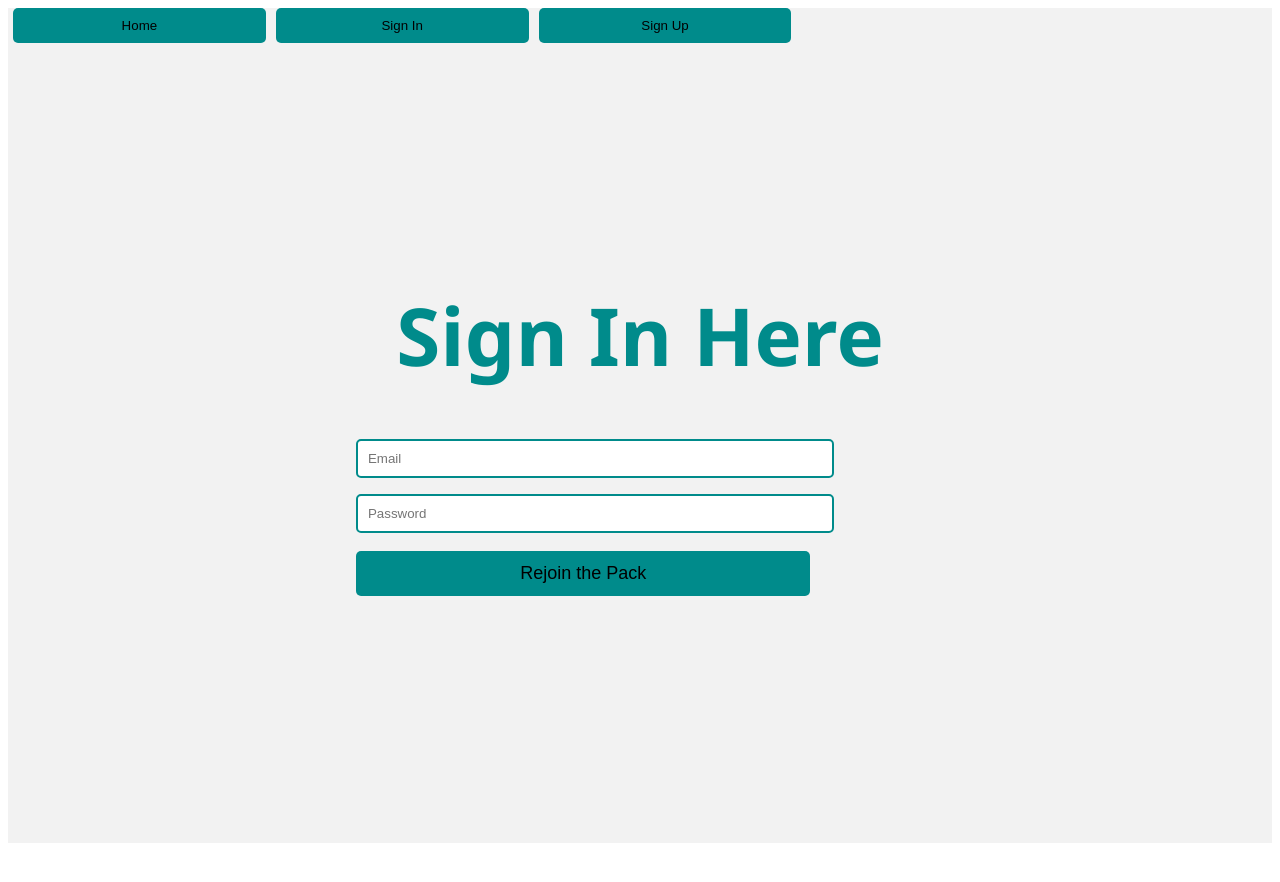
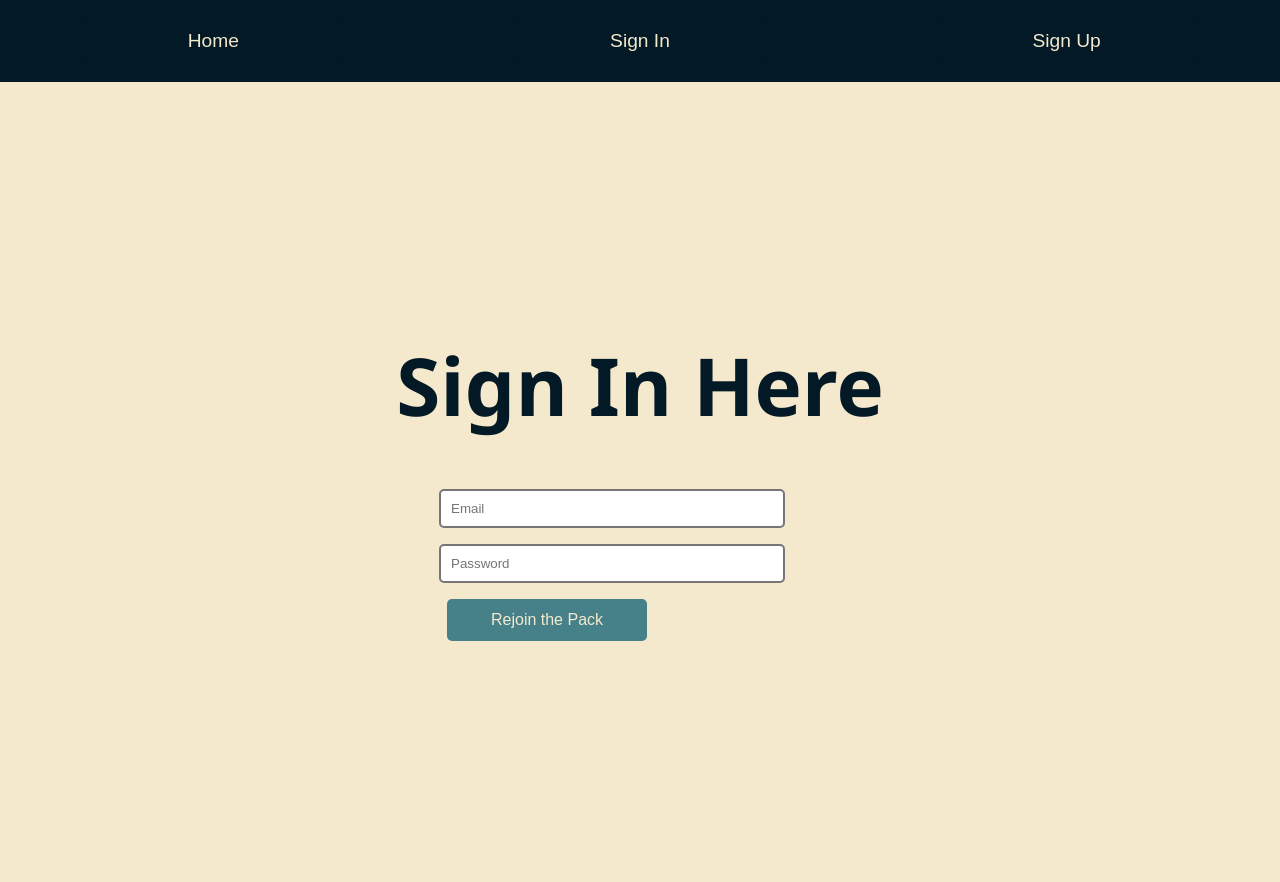
Before and after one commit to stephanie-115/nutripup, a React app: page /sign-in in a window 1280 px wide. Before the commit the page ends 851 px from the top, so only its background shows below. Built offline with nearby package versions, Linux system fonts and the light colour scheme; no server answers.

Commit message:
Changed styling of the app

```diff
--- a/src/App.jsx
+++ b/src/App.jsx
@@ -18,6 +18,7 @@ export default function App() {
     <Router>
       <AuthProvider>
         <NavBar />
+        <div className="main-content">
         <Routes>
           <Route path="/" element={<Home />} />
           <Route path="/profile" element={<UserProfile />} />
@@ -29,6 +30,7 @@ export default function App() {
           <Route path="/sign-up" element={<SignUp />} />
           <Route path="/sign-in" element={<SignIn />} />
         </Routes>
+        </div>
       </AuthProvider>
     </Router>
     </div>
--- a/src/components/FAQ.jsx
+++ b/src/components/FAQ.jsx
@@ -7,11 +7,12 @@ import MuiAccordionDetails from "@mui/material/AccordionDetails";
 import Typography from "@mui/material/Typography";
 
 const CustomQuestion = styled(Typography)({
-  color: "darkcyan",
+  color: "#468189",
   fontFamily: 'Segoe UI, Tahoma, Geneva, Verdana',
 });
 
 const CustomAnswer = styled(Typography)({
+  color: '#f4e9cd',
   fontFamily: 'Arial',
 });
 
@@ -33,10 +34,7 @@ const AccordionSummary = styled((props) => (
     {...props}
   />
 ))(({ theme }) => ({
-  backgroundColor:
-    theme.palette.mode === "dark"
-      ? "rgba(255, 255, 255, .05)"
-      : "rgba(0, 0, 0, .03)",
+  backgroundColor: 'var(--color-light)',
   flexDirection: "row-reverse",
   "& .MuiAccordionSummary-expandIconWrapper.Mui-expanded": {
     transform: "rotate(90deg)",
@@ -47,12 +45,13 @@ const AccordionSummary = styled((props) => (
 }));
 
 const AccordionDetails = styled(MuiAccordionDetails)(({ theme }) => ({
+  backgroundColor: 'var(--color-secondary)',
   padding: theme.spacing(2),
   borderTop: "1px solid rgba(0, 0, 0, .125)",
 }));
 
 export default function CustomizedAccordions() {
-  const [expanded, setExpanded] = React.useState("panel1");
+  const [expanded, setExpanded] = React.useState(false);
 
   const handleChange = (panel) => (event, newExpanded) => {
     setExpanded(newExpanded ? panel : false);
--- a/src/components/IntroDogCard.jsx
+++ b/src/components/IntroDogCard.jsx
@@ -6,8 +6,10 @@ export default function IntroDogCard({ dog, onDelete }) {
     <div className="intro-dog-card">
       <h3>{dog.dog_name}</h3>
       <p>{dog.dog_breed}</p>
+      <div className="intro-button-container">
       <Link to={`/dog/view-profile/${dog.id}`} className="view-profile-button">View Full Profile</Link>
       <button onClick={() => onDelete(dog.id)} className="delete-button">Delete</button>
+      </div>
     </div>
   );
 }
--- a/src/index.css
+++ b/src/index.css
@@ -1,5 +1,17 @@
+:root {
+  --color-dark: #031926;
+  --color-primary: #468189;
+  --color-secondary: #77aca2;
+  --color-tertiary: #9dbebb;
+  --color-light: #f4e9cd;
+}
+
 .App {
-  background-color: #f0f0f0dc;
+  min-height: 100vh;
+}
+.main-content {
+  padding-left: 2rem;
+  padding-right: 2rem;
 }
 
 .container {
@@ -9,12 +21,23 @@
   justify-content: center;
   height: 100vh;
 }
+body {
+  background-color: var(--color-light);
+  color: var(--color-dark);
+  font-family: "Arial", sans-serif;
+  margin: 0;
+}
+
 h1 {
+  display: flex;
+  align-items: center;
+  justify-content: center;
   font-size: 80px;
-  color: darkcyan;
   margin: 0;
   padding-bottom: 50px;
+  padding-top: 15px;
   font-family: "Segoe UI", Tahoma, Geneva, Verdana, sans-serif;
+  color: var(--color-dark);
 }
 h2 {
   display: flex;
@@ -22,7 +45,7 @@ h2 {
   justify-content: center;
   font-family: "Segoe UI", Tahoma, Geneva, Verdana, sans-serif;
   font-weight: bolder;
-  color: rgb(224, 176, 239);
+
 }
 
 h3 {
@@ -31,8 +54,9 @@ h3 {
   justify-content: center;
   font-family: "Segoe UI", Tahoma, Geneva, Verdana, sans-serif;
   font-weight: bolder;
-  color: darkcyan;
+  color: var(--color-dark);
 }
+
 p {
   display: flex;
   align-items: center;
@@ -44,7 +68,6 @@ p {
 }
 
 .input {
-  border-color: darkcyan;
   border-style: solid;
   width: 80%;
   margin: 8px 0;
@@ -55,8 +78,8 @@ p {
 .signup-button {
   padding: 12px 20px;
   font-size: 18px;
-  background-color: darkcyan;
-  color: black;
+  background-color: var(--color-secondary);
+  color: var(--color-dark);
   border: none;
   border-radius: 5px;
   margin: 10px 0;
@@ -64,24 +87,33 @@ p {
   transition: background-color 0.3s, transform 0.3s;
   width: 80%;
 }
+.nav-bar{
+  display: flex;
+  justify-content: space-around;
+  align-items: center;
+  width: 100%;
+  background-color: var(--color-dark);
+}
 .navbar-button {
-  padding: 10px;
-  background-color: darkcyan;
+  background-color: var(--color-dark);
+  color: var(--color-light);
   border: none;
-  margin: 0 5px;
+  padding: 10px 20px;
+  margin: 0 10px;
   transition: background-color 0.3s, transform 0.3s;
+  margin-top: 20px;
+  margin-bottom: 20px;
   padding-left: 20px;
   padding-right: 20px;
   width: 20%;
   border-radius: 5px;
+  font-size: larger;
 }
+
 .navbar-button:hover {
-  background-color: rgb(224, 176, 239);
   transform: scale(1.05);
-}
-.signup-button:hover {
-  background-color: rgb(224, 176, 239);
-  transform: scale(1.05);
+  background-color: var(--color-primary);
+  color: var(--color-light);
 }
 
 .input:first-child {
@@ -97,12 +129,21 @@ p {
   align-items: center;
   justify-content: center;
   height: 100vh;
+  padding-left: 10rem;
+  padding-right: 10rem;
 }
 
 .form-field {
   width: 100%;
+  max-width: 500px;
   margin-bottom: 40px; /* Spacing between fields */
   text-align: center;
+  font-size: larger;
+  font-weight: 700;
+}
+.form-style .navbar-button {
+  margin-top: 20px;
+  width: auto;
 }
 
 .modal-backdrop {
@@ -116,10 +157,11 @@ p {
   justify-content: center;
   align-items: center;
   z-index: 1000;
+  background-color: var(--color-secondary);
 }
 
 .modal {
-  background: white;
+  background: var(--color-light);
   padding: 20px;
   border-radius: 5px;
   box-shadow: 0 2px 10px rgba(0, 0, 0, 0.3);
@@ -133,25 +175,44 @@ p {
 }
 
 .dog-card {
-  background-color: white;
-  border: 1px solid darkcyan;
+  background-color: var(--color-tertiary);
+  border: 1px solid var(--color-dark);
   padding: 20px;
-  margin: 10px;
+  margin: 10px 0;
   border-radius: 10px;
   box-shadow: 0 2px 10px rgba(0, 0, 0, 0.3);
-  text-align: center;
   width: calc(100% - 40px);
   box-sizing: border-box;
   display: flex;
   flex-direction: column;
-  align-items: stretch;
+  align-items: center;
 }
+.dog-card p {
+  justify-content: flex-start;
+  gap: 0.5rem;
+}
+
 .dog-card button, .intro-dog-card button {
   display: inline-block;
   margin: 10px 5px;
   max-width: 200px;
   margin: 10px auto;
   display: block;
+}
+.intro-button-container {
+  display: flex;
+  justify-content: center;
+  align-items: center;
+}
+.intro-dog-card button, .intro-dog-card a.view-profile-button {
+  display: inline-block; /* Align side by side */
+  margin: 10px 5px;
+  width: calc(50% - 20px); /* Adjust the width as needed */
+}
+
+.view-profile-button, .delete-button {
+  flex: 1;
+  margin: 3px;
 }
 
 .parent-container {
@@ -161,9 +222,21 @@ p {
   height: 100vh;
 }
 
+.dog-button-container {
+  display: flex;
+  justify-content: space-between;
+  width: 100%;
+  padding: 10px 0;
+  margin-top: 1rem;
+}
+
+.view-profile-button {
+    text-decoration: none;
+}
+
 .edit-button,
-.delete-button, .view-profile-button {
-  padding: 8px 16px;
+.delete-button, .view-profile-button, .view-recipes-button, .signup-button {
+  padding: 12px 20px;
   font-size: 16px;
   border: none;
   border-radius: 5px;
@@ -172,24 +245,16 @@ p {
   display: block;
   cursor: pointer;
   transition: background-color 0.3s, transform 0.3s;
+  background-color: var(--color-primary);
+  color: var(--color-light);
+  margin: 0.5rem;
+  min-width: 150px;
+  flex: 1;
 }
 
-.edit-button {
-  background-color: rgb(224, 176, 239);
-}
-
-.delete-button {
-  background-color: darkcyan;
-  color: white;
-}
-
-.edit-button:hover {
-  background-color: darkcyan;
-  transform: scale(1.05);
-}
-
-.delete-button:hover {
-  background-color: red;
+.edit-button:hover, .view-recipes-button:hover, .delete-button:hover, .view-profile-button:hover, .signup-button:hover {
+  background-color: var(--color-dark);
+  color: var(--color-light);
   transform: scale(1.05);
 }
 
@@ -197,7 +262,6 @@ p {
   position: absolute;
   top: 10px;
   right: 10px;
-  background-color: darkcyan;
   color: white;
   border: none;
   border-radius: 5px;
@@ -220,40 +284,26 @@ p {
 }
 
 .modal .button-primary {
-  background-color: darkcyan;
-  color: white;
+  background-color: var(--color-primary);
+  color: var(--color-light);
 }
 
 .modal .button-secondary {
-  /* For secondary actions like cancel */
-  background-color: rgb(224, 176, 239);
-  color: black;
+  background-color: var(--color-secondary);
+  color: var(--color-dark);
 }
 
 .modal .button-primary:hover {
-  background-color: darkcyan;
   transform: scale(1.05);
 }
 
 .modal .button-secondary:hover {
-  background-color: darkcyan;
   color: white;
-}
-.view-profile-button {
-  background-color: darkcyan;
-  color: white;
-  text-align: center;
-  text-decoration: none;
-  border-radius: 5px;
-  cursor: pointer;
-}
-.view-profile-button:hover {
-  background-color: rgb(224, 176, 239);
 }
 
 .intro-dog-card {
-  background-color: white;
-  border: 1px solid darkcyan;
+  background-color: var(--color-tertiary);
+  border: 1px solid var(--color-dark);
   padding: 20px;
   margin: 10px;
   border-radius: 10px;
@@ -274,14 +324,16 @@ p {
 /* Styling for the dog name and breed text */
 .intro-dog-card h3,
 .intro-dog-card p {
-  color: darkcyan;
   margin: 5px 0; /* Adjust as needed */
+}
+.intro-dog-card p {
+  color: var(--color-light);
+  font-weight: bold;
 }
 .dog-card p, .intro-dog-card p {
   align-items: center;
   justify-content: center;
   font-family: "Arial", sans-serif;
-  color: black;
   padding-left: 0;
   padding-right: 0;
   margin: 10px 0;
@@ -294,6 +346,8 @@ p {
   justify-content: space-around;
   align-items: flex-start;
   padding: 20px;
+  padding-left: 10rem;
+  padding-right: 10rem;
 }
 
 .puppy-container {
@@ -333,17 +387,20 @@ p {
 
 .button-container {
   text-align: center;
-  margin-top: 30px;
+  margin-top: 20px;
 }
 
 .dog-label {
-  font-weight: normal;
-  color: black;
+  font-weight: bold;
+  color: var(--color-dark);
+  margin-right: 16px;
+  display: inline-block;
 }
 
 .dog-value {
-  font-weight: bolder;
-  color: rgb(224, 176, 239);
+  font-weight: bold;
+  color: var(--color-light);
+  display: inline-block;
 }
 
 .nutrition {
--- a/src/pages/ViewDogProfile.jsx
+++ b/src/pages/ViewDogProfile.jsx
@@ -66,44 +66,44 @@ export default function ViewDogProfile() {
   return (
     <div className="parent-container">
       <div className="dog-card">
-        <h3>{dog.dog_name}</h3>
+        <h2>{dog.dog_name}</h2>
         <p>
-          <span className="dog-label">Breed:</span>{" "}
+          <span className="dog-label">Breed: </span>{" "}
           <span className="dog-value">{dog.dog_breed}</span>
         </p>
         <p>
-          <span className="dog-label">Ideal Weight:</span>{" "}
+          <span className="dog-label">Ideal Weight: </span>{" "}
           <span className="dog-value">{dog.ideal_weight}</span>
         </p>
         <p>
-          <span className="dog-label">Activity Level:</span>{" "}
+          <span className="dog-label">Activity Level: </span>{" "}
           <span className="dog-value">{dog.activity_level}</span>
         </p>
         <p>
-          <span className="dog-label">Fixed:</span>{" "}
+          <span className="dog-label">Fixed: </span>{" "}
           <span className="dog-value">{dog.neutered ? "Yes" : "No"}</span>
         </p>
         <p>
-          <span className="dog-label">Allergies:</span>{" "}
+          <span className="dog-label">Allergies: </span>{" "}
           <span className="dog-value">{dog.allergies}</span>
         </p>
         <p>
-          <span className="dog-label">Total Daily Recommended Calories:</span>{" "}
+          <span className="dog-label">Total Daily Recommended Calories: </span>{" "}
           <span className="dog-value">{dog.total_calories}</span>
         </p>
         <p>
-          <span className="dog-label">Total Daily Protein:</span>{" "}
+          <span className="dog-label">Total Daily Protein: </span>{" "}
           <span className="dog-value">{dog.protein}</span>
         </p>
         <p>
-          <span className="dog-label">Total Daily Fat:</span>{" "}
+          <span className="dog-label">Total Daily Fat: </span>{" "}
           <span className="dog-value">{dog.fat}</span>
         </p>
         <p>
-          <span className="dog-label">Total Daily Carbs:</span>{" "}
+          <span className="dog-label">Total Daily Carbs: </span>{" "}
           <span className="dog-value">{dog.carbs}</span>
         </p>
-
+    <div className="dog-button-container">
         <button onClick={handleEditClick} className="edit-button">
           Edit
         </button>
@@ -113,6 +113,7 @@ export default function ViewDogProfile() {
         >
           View Recipes
         </button>
+        </div>
         {showEditModal && (
           <EditDogModal
             dog={dog}
--- a/src/pages/ViewRecipes.jsx
+++ b/src/pages/ViewRecipes.jsx
@@ -111,25 +111,29 @@ export default function ViewRecipes(props) {
   };
 
   return (
-    <Box sx={{ bgcolor: "background.paper" }}>
-       <LoadingCarousel isLoading={isLoading}/>
+    <Box sx={{
+      bgcolor: "var(--color-light)",
+      marginX: 'auto',
+      maxWidth: 'lg',
+      padding: 1,
+      width: 'auto',
+      boxSizing:'border-box'
+      }}>
+      <LoadingCarousel isLoading={isLoading} />
+      <div style={{ display: 'flex', justifyContent: 'center',  alignItems: 'center', gap: '10px', flexWrap: 'wrap' }}>
       <CreateRecipe onNewRecipe={handleNewRecipe} setIsLoading={setIsLoading} />
       {recipeTitle && (
-        <Box p={3} mt={2} mb={2} bgcolor={"#f0f0f0"}>
+        <Box p={3} mt={2} mb={2} style={{ backgroundColor: 'var(--color-tertiary)' }}>
           <h2>{recipeTitle}</h2>
-          <Typography variant="subtitle1">Ingredients:</Typography>
-          <RecipeList
-            listData={ingredients}
-            delimiter={/-/}
-            listType="disc"
-          />
-          <Typography variant="subtitle1">Instructions:</Typography>
+          <Typography variant="subtitle1" style={{ fontWeight: 'bold'}}>Ingredients:</Typography>
+          <RecipeList listData={ingredients} delimiter={/-/} listType="disc" />
+          <Typography variant="subtitle1" style={{ fontWeight: 'bold'}}>Instructions:</Typography>
           <RecipeList
             listData={recipeContent}
             delimiter={/\d+\.\s/}
             listType="decimal"
           />
-          <Typography variant="subtitle1">
+          <Typography variant="subtitle1" style={{ fontWeight: 'bold'}}>
             Nutrition Values per Serving:
           </Typography>
           <RecipeList
@@ -137,6 +141,7 @@ export default function ViewRecipes(props) {
             delimiter="\n" // Each nutrition fact is on a new line
             listType="none"
           />
+          <div style={{ display: 'flex', justifyContent: 'center', gap: '10px' }}>
           <SaveRecipe
             recipeTitle={recipeTitle}
             ingredients={ingredients}
@@ -147,17 +152,19 @@ export default function ViewRecipes(props) {
           <button className="delete-button" onClick={handleDiscardRecipe}>
             Discard
           </button>
+          </div>
         </Box>
       )}
+      </div>
       <Tabs
         value={value}
         onChange={handleChange}
         variant="scrollable"
         scrollButtons="auto"
         sx={{
-            '.Mui-selected': {
-              color: 'darkcyan !important',
-            }
+          ".Mui-selected": {
+            color: "darkcyan !important",
+          },
         }}
       >
         {recipes.length > 0 ? (
@@ -168,21 +175,27 @@ export default function ViewRecipes(props) {
           <Tab label="No Recipes Available" disabled />
         )}
       </Tabs>
+
       {recipes.length > 0 ? (
+
         recipes.map((recipe, index) => (
           <div role="tabpanel" hidden={value !== index} key={index}>
             {value === index && (
               <Box p={3}>
                 <h2>{recipe.recipe_title}</h2>
-                <Typography variant="subtitle1">Ingredients:</Typography>
-                <Typography variant="body2" paragraph>
-                  {recipe.ingredients}
-                </Typography>
-                <Typography variant="subtitle1">Instructions:</Typography>
-                <Typography variant="body2" paragraph>
-                  {recipe.recipe_content}
-                </Typography>
-                <Typography variant="subtitle1">
+                <Typography variant="subtitle1" style={{ fontWeight: 'bold'}}>Ingredients:</Typography>
+                <RecipeList
+                  listData={recipe.ingredients}
+                  delimiter={/-/} // Adjust if needed
+                  listType="disc"
+                />
+                <Typography variant="subtitle1" style={{ fontWeight: 'bold'}}>Instructions:</Typography>
+                <RecipeList
+                  listData={recipe.recipe_content}
+                  delimiter={/\d+\.\s/} // Adjust if needed
+                  listType="decimal"
+                />
+                <Typography variant="subtitle1" style={{ fontWeight: 'bold'}}>
                   Nutrition Values per Serving:
                 </Typography>
                 <RecipeList
@@ -190,10 +203,16 @@ export default function ViewRecipes(props) {
                   delimiter="\n"
                   listType="none"
                 />
+                <div style={{ display: 'flex', justifyContent: 'center', gap: '10px' }}>
+                <button className="edit-button">Edit Recipe</button>
+                <button className="delete-button">Delete Recipe</button>
+                </div>
               </Box>
             )}
+
           </div>
         ))
+
       ) : (
         <Typography
           variant="h6"
```
Also changed, not shown: src/components/CreateDogProfile.jsx (+9 -9 lines). Lines whose indentation alone changed are shown as unchanged.
